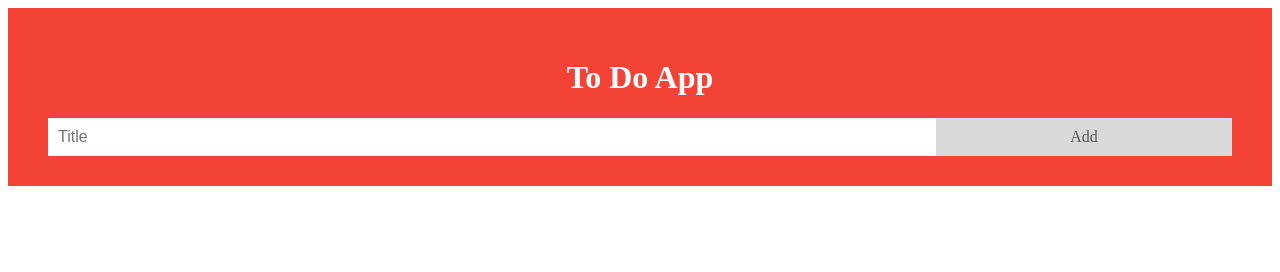
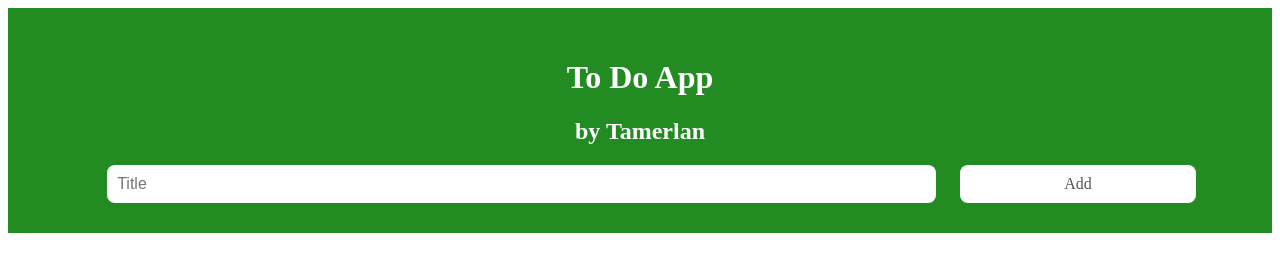
Before and after one commit to M-Tamerlan/To-Do-List, a plain HTML site: page index.html in a window 1280 px wide. Drawn offline with Linux system fonts and the light colour scheme.

Commit message:
new design

```diff
--- a/index.css
+++ b/index.css
@@ -23,7 +23,8 @@ ul li {
 }
 
 ul li:nth-child(odd) {
-    background: #f9f9f9;
+    /* background: #f9f9f9; */
+    background-color: #ADDFAD;
 }
 
 ul li:hover {
@@ -31,10 +32,15 @@ ul li:hover {
 }
 
 ul li.checked {
-    background: #888;
+    /* background: #888; */
+    background-color: #406b0d;
     color: #fff;
     text-decoration: line-through;
+    text-decoration-color: red;
+    text-decoration-thickness: 3px;
 }
+
+
 
 ul li.checked::before {
     content: "";
@@ -62,8 +68,8 @@ ul li.checked::before {
 }
 
 .header {
-
-    background-color: #f44336;
+    background-color: #228B22;
+    /* background-color: #f44336; */
     padding: 30px 40px;
     color: white;
     text-align: center;
@@ -77,17 +83,21 @@ ul li.checked::before {
 }
 
 input {
+    margin-left: 5%;
+    border-radius: 8px;
     border: none;
-    width: 75%;
+    width: 70%;
     padding: 10px;
     float: left;
     font-size: 16px;
 }
 
 .addBtn {
+    border-radius: 8px;
+    margin-left: 2%;
     padding: 10px;
-    width: 25%;
-    background: #d9d9d9;
+    width: 20%;
+    background: #ffffff;
     color: #555;
     float: left;
     text-align: center;
@@ -98,5 +108,6 @@ input {
 }
 
 .addBtn:hover {
-    background-color: #bbb;
+    background-color: #406b0d;
+    color: white;
 }
--- a/index.html
+++ b/index.html
@@ -12,6 +12,7 @@
 <body>
     <div id="myDiv" class="header">
         <h1>To Do App</h1>
+        <h2>by Tamerlan</h2>
         <input type="text" id="myInput" placeholder="Title">
         <span class="addBtn" onclick="newElement()">Add</span>
     </div>
```
